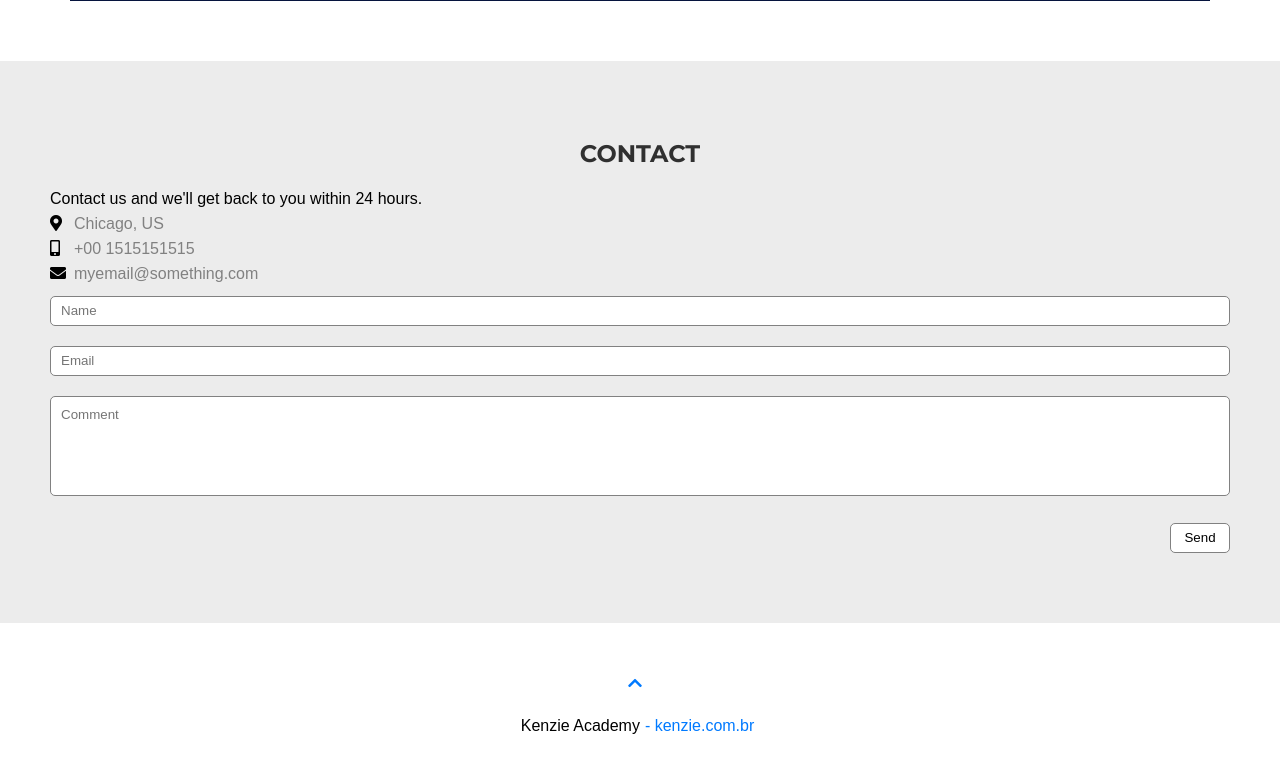
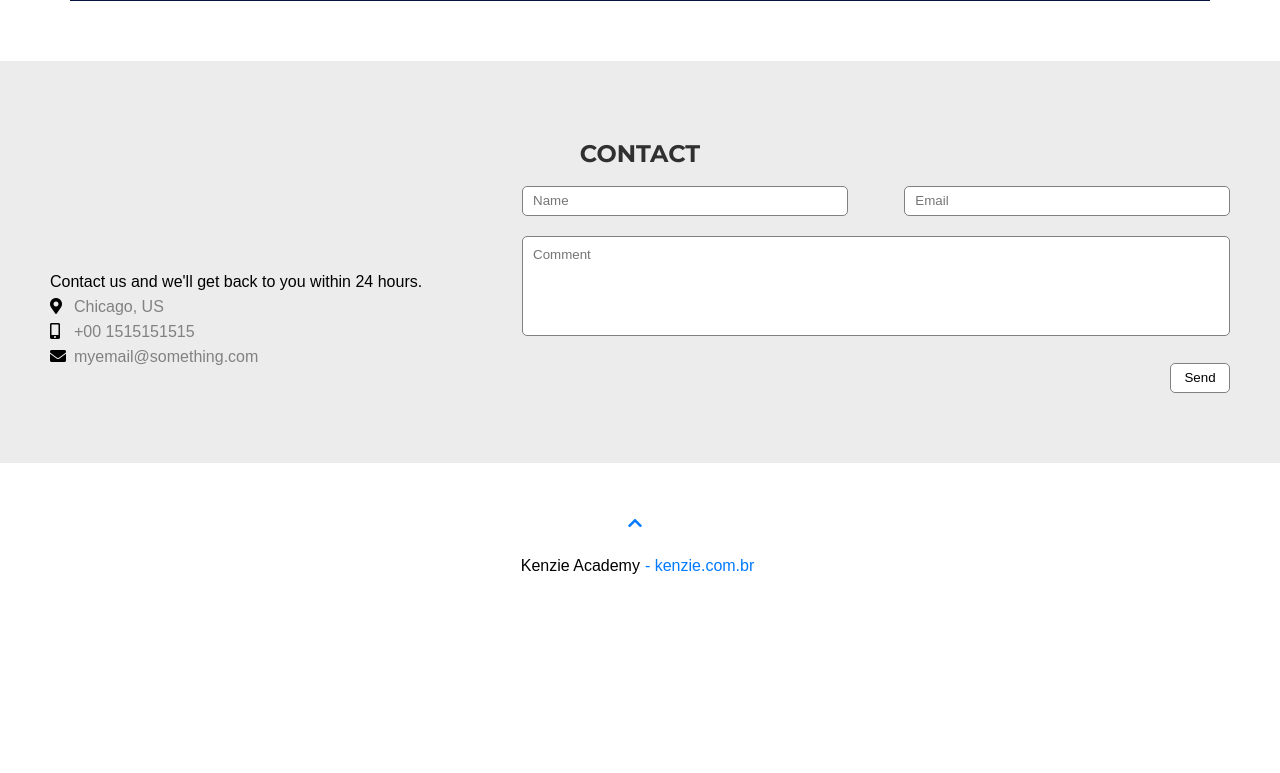
Before and after one commit to Kenzie-Academy-Brasil-Developers/estilizando-pagina-landing-page-kenzie-academy-sprint-3-gbmiranda1, a plain HTML site: page index.html in a window 1280 px wide. Shown: the part 3549-4322 px from the top of the page. After the commit the page ends 4194 px from the top, so only its background shows below. Drawn offline with Linux system fonts and the light colour scheme.

Commit message:
contact desktop

```diff
--- a/assets/css/style.css
+++ b/assets/css/style.css
@@ -592,5 +592,40 @@ family=Lato -> Títulos, textos
             color: #007aff;
             margin: 0px 5px 0px 5px;
         }
+        .secaoContato .flex {
+            display: flex;
+            height: 100%;
+            width: 100%;
+            flex-direction: row;
+            justify-content: space-between;
+            align-items: center;
+            flex-wrap: wrap;
+        }
+        .flex-col-C {
+            order: 2;
+            width: 100%;
+        }
+        .flex-col-D {
+            width: 60%;
+            justify-content: start;
+        }
+        .flex-col-E {
+            width: 35%;
+        }
+        form {
+            display: flex;
+            flex-wrap: wrap;
+            justify-content: space-between;
+            width: 600px;
+        }
+        .form {
+            width: 46%;
+        }
+        .form-textarea {
+            width: 100%;
+        }
+        .sub {
+            margin-left: auto;
+        }
     }
     /* MEDIA QUERIES */
--- a/index.html
+++ b/index.html
@@ -217,6 +217,10 @@
 
             <div class="flex">
 
+                <div class="flex-col-C">
+                    <h2>Contact</h2>
+                </div>
+
                 <!-- COLUNA LADO ESQUERDO -->
                 <div class="flex-col-E">
 
@@ -233,27 +237,23 @@
                     </div>
 
                 </div>
-                <div class="flex-col-C">
-                    <h2>Contact</h2>
-                </div>
+
+
                 <!-- COLUNA LADO DIRETO -->
                 <div class="flex-col-D">
-
-
-
                     <form action="">
 
-                        <div class="form-input-model">
+                        <div class="form-input-model form">
                             <label for="nome">Nome</label>
                             <input type="text" placeholder="Name" id="nome" name="nome">
                         </div>
 
-                        <div class="form-input-model">
+                        <div class="form-input-model form">
                             <label for="email">E-mail</label>
                             <input type="text" placeholder="Email" id="email" name="email">
                         </div>
 
-                        <div class="form-input-model">
+                        <div class="form-input-model form-textarea">
                             <label for="mensagem">E-mail</label>
                             <textarea name="mensagem" id="mensagem" placeholder="Comment"></textarea>
                         </div>
@@ -263,7 +263,6 @@
                     </form>
 
                 </div>
-
             </div>
 
         </section>
```
